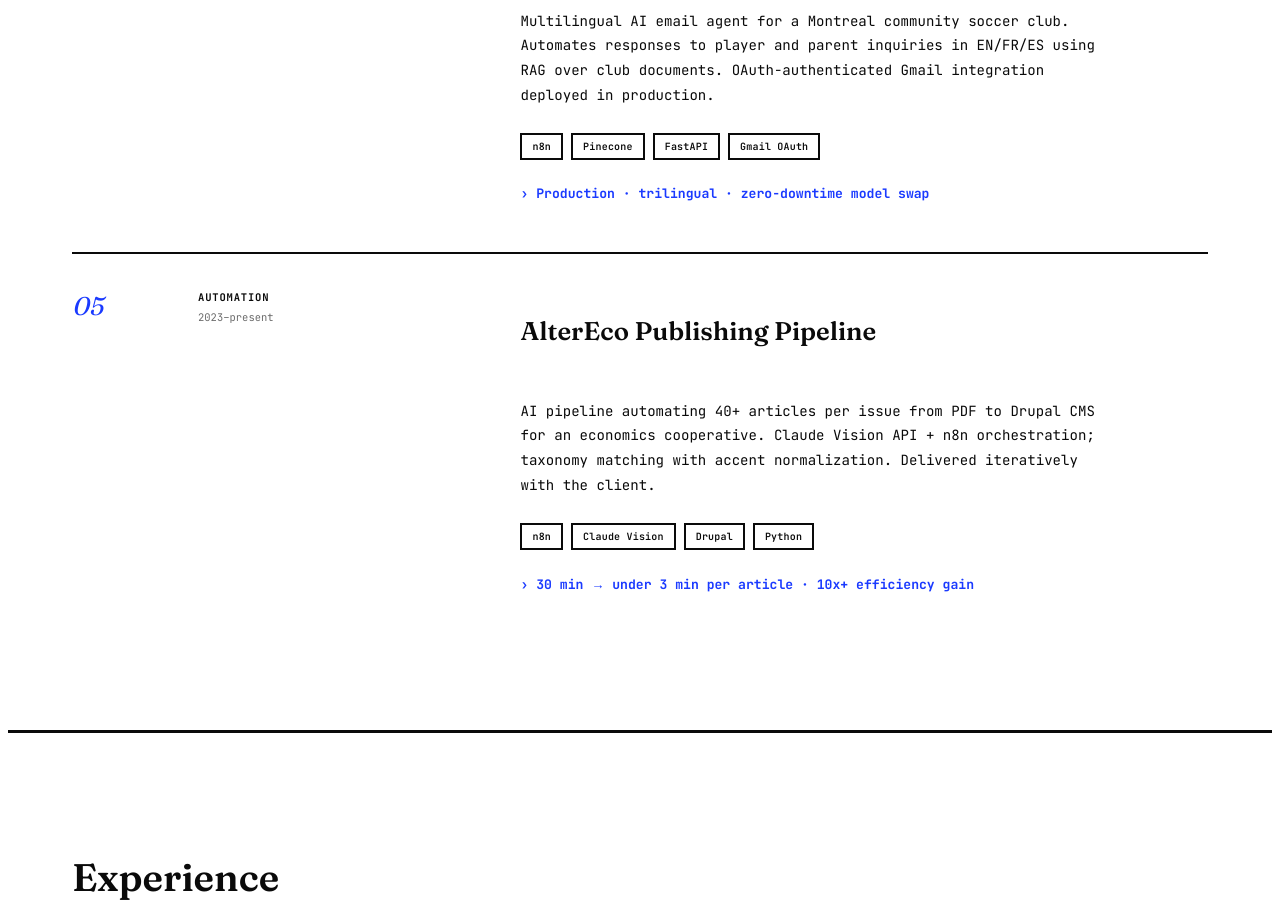
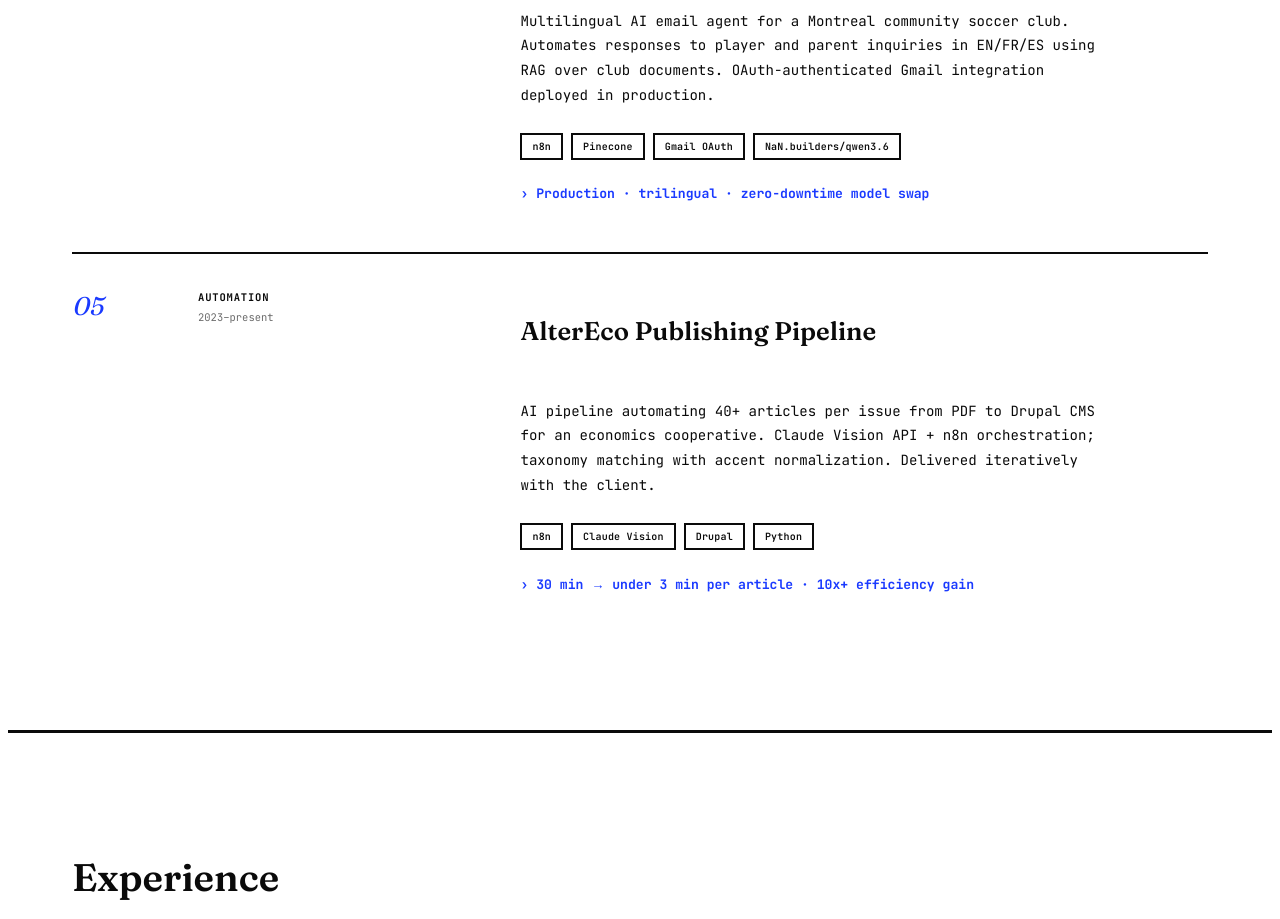
Before and after one commit to daniszwarc/portfolio, a Next.js app: page / in a window 1280 px wide. Shown: the part 2800-3719 px from the top of the page. Built offline with nearby package versions, Linux system fonts and the light colour scheme.

Commit message:
fix: nav color/size, remove badge and numbers, dark contact links

```diff
--- a/app/page.tsx
+++ b/app/page.tsx
@@ -51,7 +51,7 @@ const projects: Row[] = [
     title: "Soccer Verdun Email Agent",
     description:
       "Multilingual AI email agent for a Montreal community soccer club. Automates responses to player and parent inquiries in EN/FR/ES using RAG over club documents. OAuth-authenticated Gmail integration deployed in production.",
-    tags: ["n8n", "Pinecone", "FastAPI", "Gmail OAuth"],
+    tags: ["n8n", "Pinecone", "Gmail OAuth", "NaN.builders/qwen3.6"],
     outcome: "Production · trilingual · zero-downtime model swap",
   },
   {
```
Also changed, not shown: 1 other file (tests, documents, lock files or other folders).
